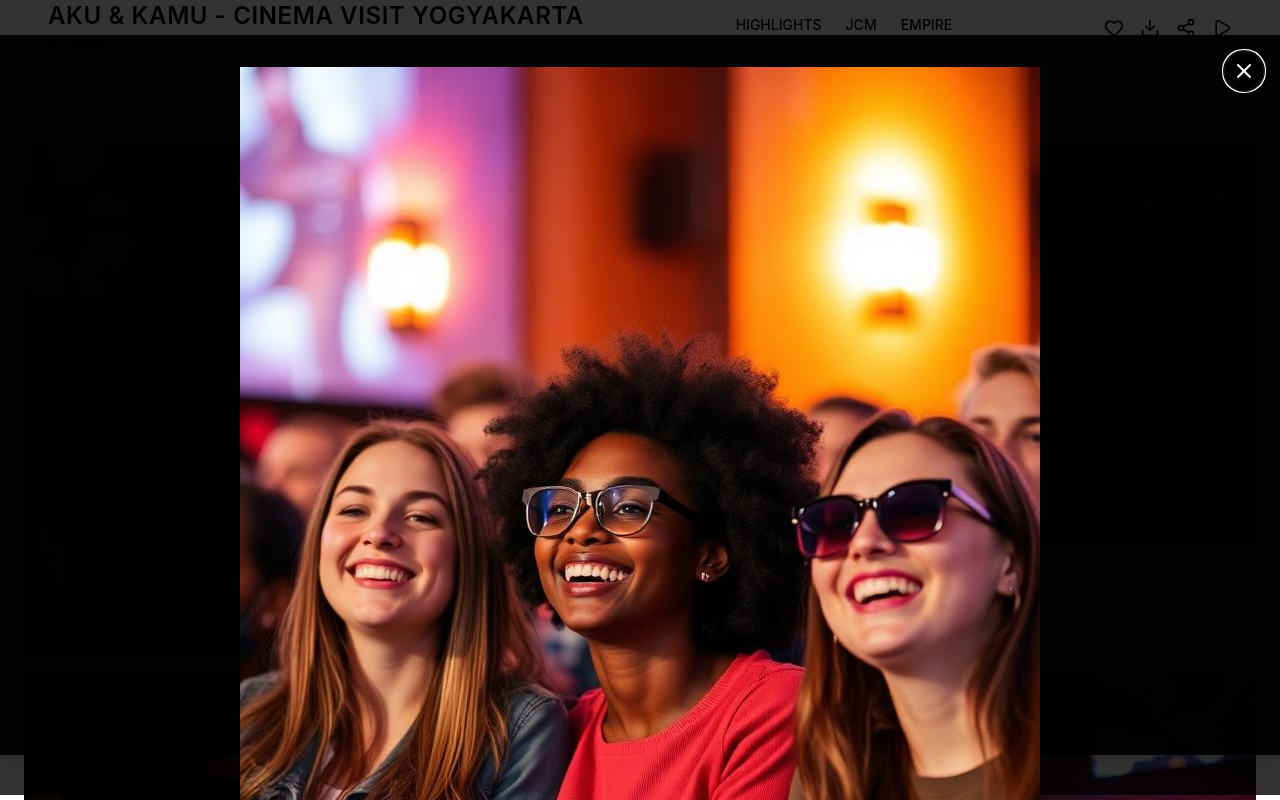
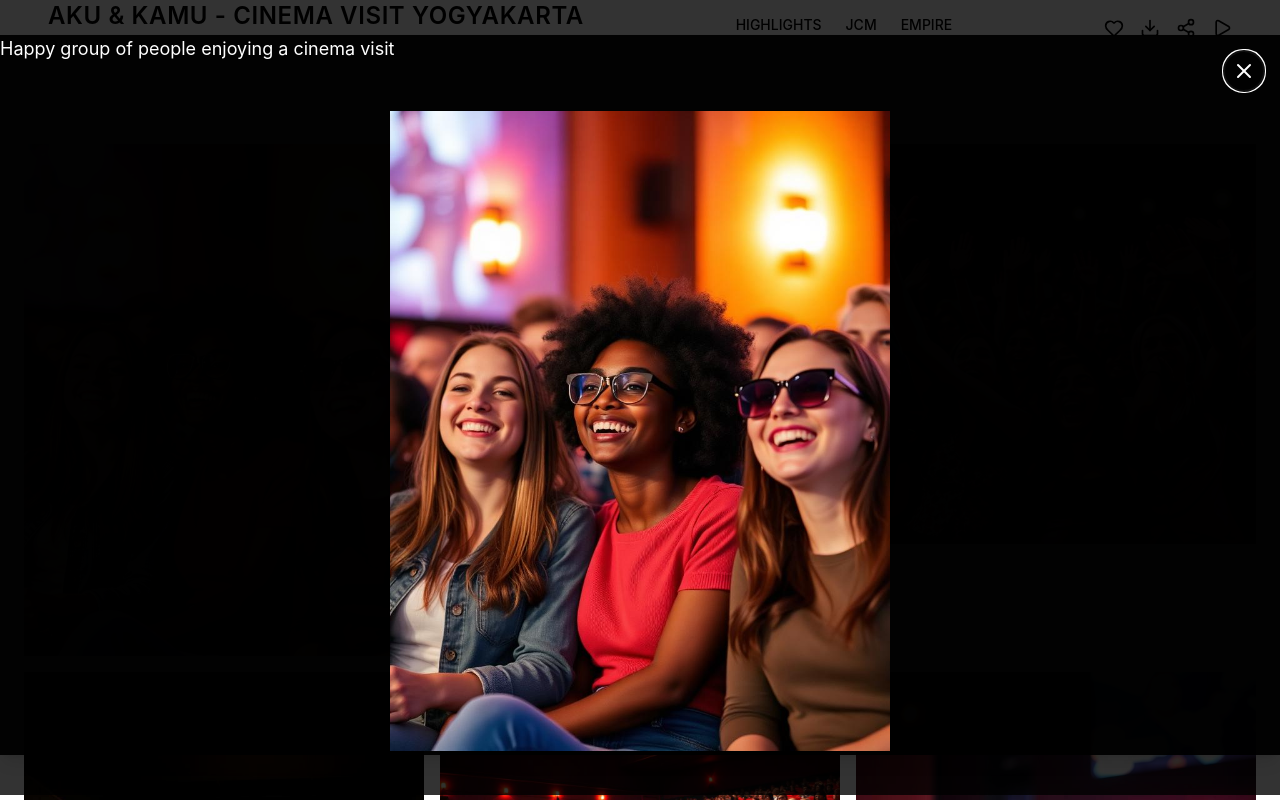
Before and after one commit to FauzanParanditha/gallery-frontend, a Next.js app: page / in a window 1280 px wide. Both pictures are taken after a click on the element 224 px from the left and 1280 px from the top of the page. Shown: the part 880-1680 px from the top of the page. Built offline with nearby package versions, Linux system fonts and the light colour scheme.

Commit message:
refactore: add dialog title

```diff
--- a/src/components/PhotoGallery.tsx
+++ b/src/components/PhotoGallery.tsx
@@ -1,6 +1,8 @@
 import { Button } from "@/components/ui/button";
-import { Dialog, DialogContent } from "@/components/ui/dialog";
+import { Dialog, DialogContent, DialogHeader } from "@/components/ui/dialog";
+import { DialogTitle } from "@radix-ui/react-dialog";
 import { Download, Heart, Share2, X } from "lucide-react";
+import Image from "next/image";
 import { useState } from "react";
 
 interface Photo {
@@ -25,9 +27,11 @@ export const PhotoGallery = ({ photos }: PhotoGalleryProps) => {
             className="group relative overflow-hidden cursor-pointer bg-muted rounded-sm"
             onClick={() => setSelectedPhoto(photo)}
           >
-            <img
+            <Image
               src={photo.src}
               alt={photo.alt}
+              width={100}
+              height={100}
               className={`w-full h-auto object-cover transition-transform duration-500 group-hover:scale-105 ${
                 photo.className || ""
               }`}
@@ -85,6 +89,11 @@ export const PhotoGallery = ({ photos }: PhotoGalleryProps) => {
         onOpenChange={() => setSelectedPhoto(null)}
       >
         <DialogContent className="max-w-7xl w-full h-[90vh] p-0 bg-black/95 border-none">
+          <DialogHeader>
+            <DialogTitle className="text-white text-lg">
+              {selectedPhoto?.alt}
+            </DialogTitle>
+          </DialogHeader>
           <button
             onClick={() => setSelectedPhoto(null)}
             className="absolute top-4 right-4 z-50 p-2 rounded-full bg-black/40 hover:bg-black/60 transition-colors text-white"
@@ -95,9 +104,11 @@ export const PhotoGallery = ({ photos }: PhotoGalleryProps) => {
 
           {selectedPhoto && (
             <div className="flex items-center justify-center w-full h-full p-8">
-              <img
+              <Image
                 src={selectedPhoto.src}
                 alt={selectedPhoto.alt}
+                width={500}
+                height={500}
                 className="max-w-full max-h-full object-contain"
               />
             </div>
```
